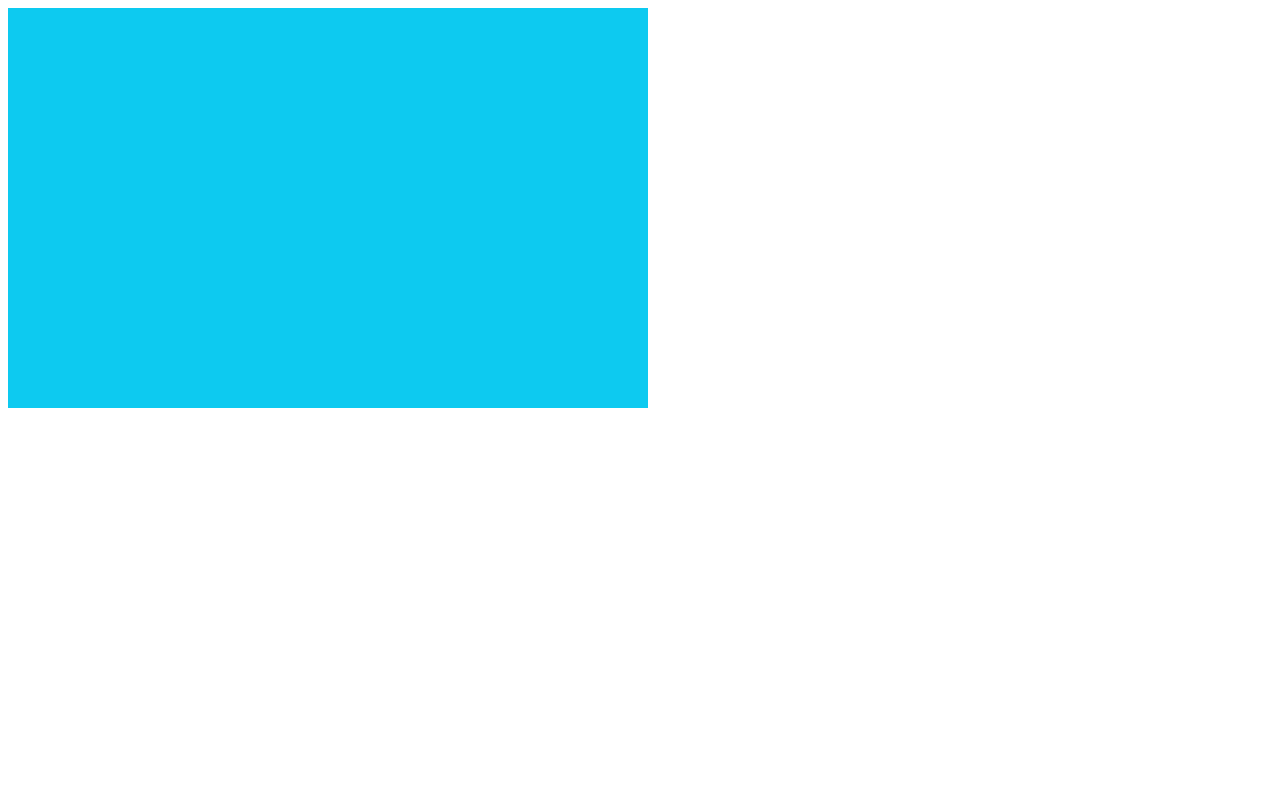
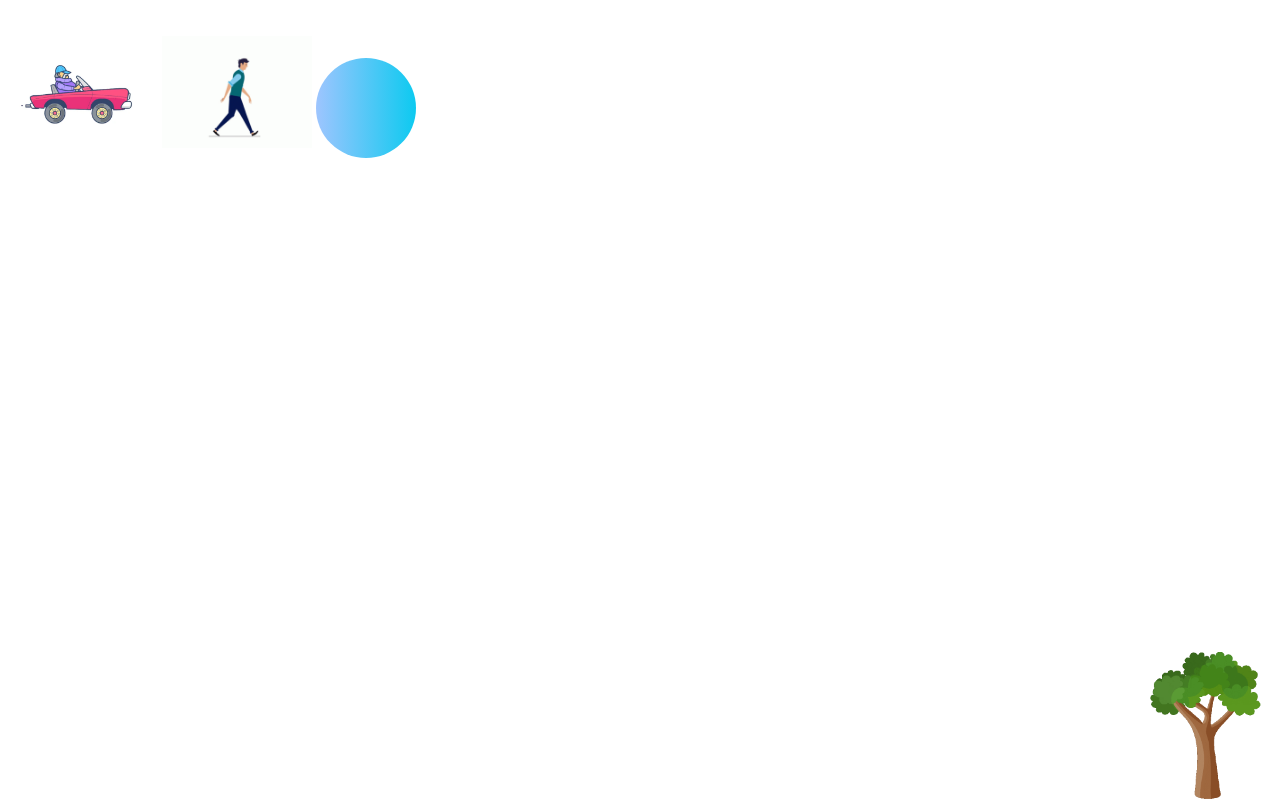
Before and after one commit to punchihew/HTML_CSS_Classes, a plain HTML site: page CSS/assets/Relative.html in a window 1280 px wide. Drawn offline with Linux system fonts and the light colour scheme.

Commit message:
homeRelative add carete

```diff
--- a/CSS/assets/Relative.html
+++ b/CSS/assets/Relative.html
@@ -3,18 +3,46 @@
 <head>
     <meta charset="UTF-8">
     <title>Title</title>
-  <style>
-    div{
-      height: 50vh;
-      width: 50vw;
-      background: #0dcaf0;
-    }
+    <style>
+        section>div{
 
-  </style>
+            display: inline-block;
+            width: 100px;
+            height: 100px;
+            background: linear-gradient(to left,#0dcaf0,#9ec5fe);
+            border-radius: 100%;
+
+
+        }
+
+        body>section>img:nth-child(1){
+            position: relative;
+            bottom: -17px
+        }
+        body>section>img:nth-child(2){
+            position: relative;
+            top: -10px;
+            bottom: 10px;
+
+        }
+        section+img{
+            position: absolute;
+            /*margin-left: 1350px;*/
+            /*margin-top: 350px;*/
+            right: 0px;
+            bottom: 0px;
+        }
+
+    </style>
 </head>
 <body>
-  <div>
 
-  </div>
+<section>
+    <img width="150" src="text/images/car.webp">
+    <img width="150" id="img" src="text/images/walk.gif">
+    <div>
+    </div>
+</section>
+<img id="img1" width="150" src="text/images/tree.gif">
 </body>
 </html>
```
Also changed, not shown: CSS/assets/Css/pratice/HomeRelative1.0.html (+20 -11 lines), CSS/assets/text/text.html (added, +39 -0 lines), CSS/Combinators_model/Combinator3.html (renamed from CSS/Combinator3.html), CSS/Combinators_model/Combinators1.html (renamed from CSS/Combinators1.html), CSS/Combinators_model/Combinators4.html (renamed from CSS/Combinators4.html), CSS/assets/text/images/car.webp (added), CSS/assets/text/images/tree.gif (added), CSS/assets/text/images/walk.gif (added).
